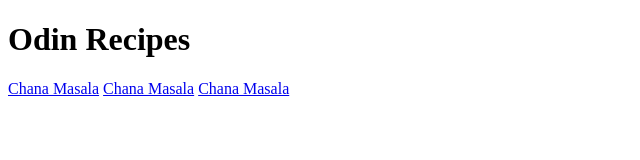
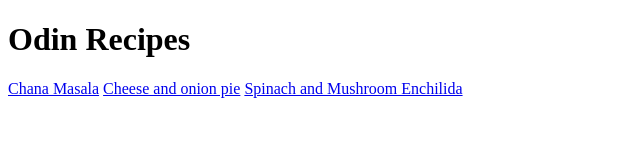
Before and after one commit to kanu14/odin-recipes, a plain HTML site: page index.html in a window 1280 px wide. Shown: the whole page, without its empty margins (0-640 px from the left). Drawn offline with Linux system fonts and the light colour scheme.

Commit message:
updated index file to name recipes

```diff
--- a/index.html
+++ b/index.html
@@ -11,8 +11,8 @@
     <h1>Odin Recipes</h1>
 
     <a href="./recipes/chana-masala.html">Chana Masala</a>
-    <a href="./recipes/cheese-onion-pasty.html">Chana Masala</a>
-    <a href="./recipes/spinach-mushroom-enchiladas.html">Chana Masala</a>
+    <a href="./recipes/cheese-onion-pasty.html">Cheese and onion pie</a>
+    <a href="./recipes/spinach-mushroom-enchiladas.html">Spinach and Mushroom Enchilida</a>
 
 </body>
 </html>
```
